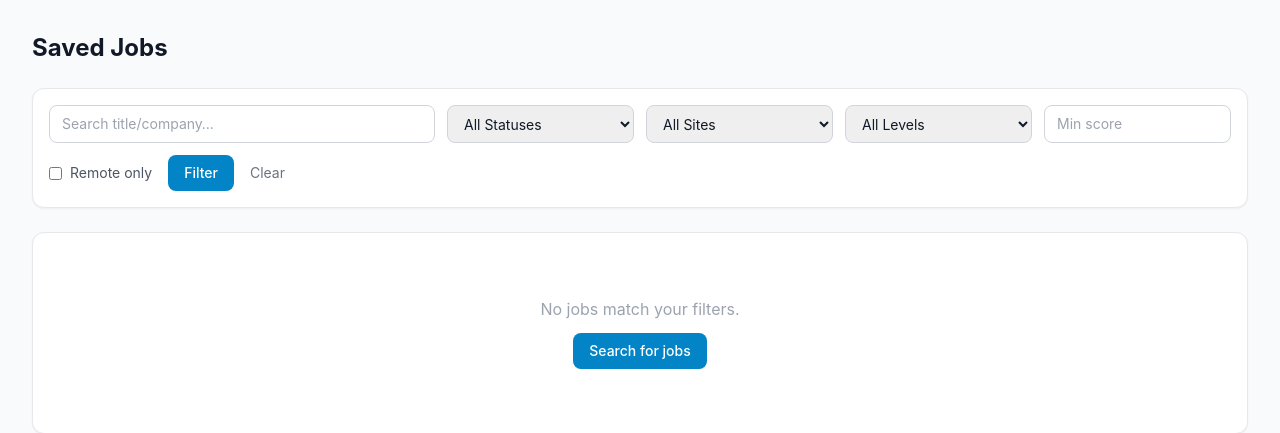
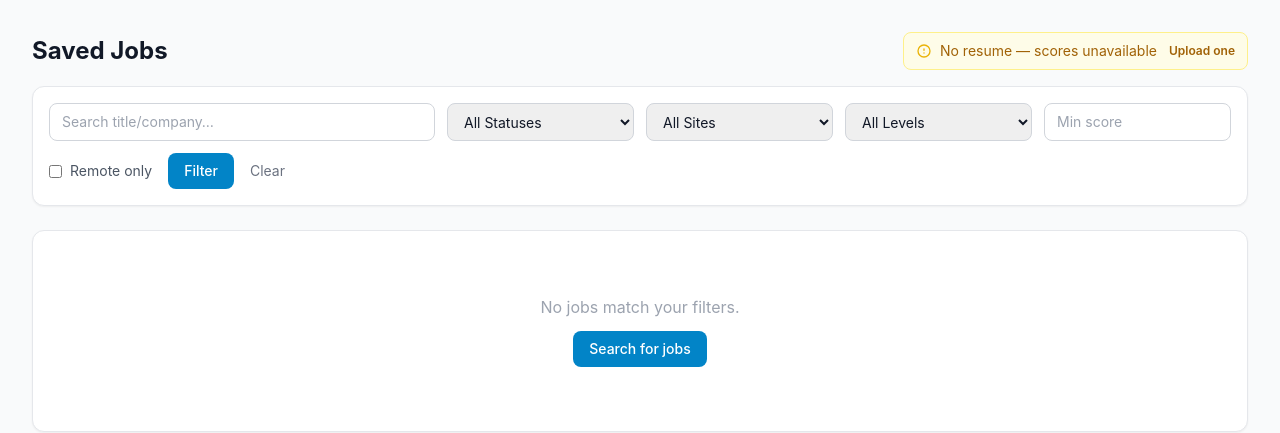
Before and after one commit to cfmurph/product-jobs, a Flask app: page /jobs in a window 1280 px wide. Shown: the part 57-490 px from the top of the page. Run offline with Flask 3, Linux system fonts and the light colour scheme; data that the repository does not hold is empty; some libraries are stand-ins or nearby versions.

Commit message:
fix: show active resume name on jobs page and job detail
- Jobs page header now shows which resume is active (filename + upload
  date) with a 'change' link, or a yellow warning if no resume is loaded
- Job detail page shows the same under the badges so it's clear which
  resume the score and gap analysis refer to
- Fix RESUME_DIR in parser.py to use absolute path (relative path broke
  uploads when server started from a non-repo-root directory)
- Fix resume upload in web/app.py to use _REPO_ROOT absolute path

Co-authored-by: cmurph <cfmurph@users.noreply.github.com>

```diff
--- a/src/resume/parser.py
+++ b/src/resume/parser.py
@@ -14,7 +14,7 @@ try:
 except ImportError:
     _HAVE_PYPDF = False
 
-RESUME_DIR = Path("data/resumes")
+RESUME_DIR = Path(__file__).parent.parent.parent / "data" / "resumes"
 
 # Product management keywords to look for / score against
 PRODUCT_KEYWORDS: list[str] = [
--- a/web/app.py
+++ b/web/app.py
@@ -266,7 +266,7 @@ def resume_page():
             flash(f"Unsupported file type '{ext}'. Use PDF, DOCX, or TXT.", "error")
             return redirect(url_for("resume_page"))
 
-        tmp = Path("data/resumes") / secure_filename(f.filename)
+        tmp = _REPO_ROOT / "data" / "resumes" / secure_filename(f.filename)
         tmp.parent.mkdir(parents=True, exist_ok=True)
         f.save(tmp)
 
--- a/web/templates/jobs.html
+++ b/web/templates/jobs.html
@@ -2,8 +2,28 @@
 {% block title %}Jobs — product-jobs{% endblock %}
 
 {% block content %}
-<div class="mb-6">
+<div class="mb-4 flex items-center justify-between gap-4 flex-wrap">
   <h1 class="text-2xl font-bold text-gray-900">Saved Jobs</h1>
+
+  <!-- Active resume indicator -->
+  {% if resume %}
+  <div class="flex items-center gap-2 bg-white border border-gray-200 rounded-lg px-3 py-2 text-sm shadow-sm">
+    <svg class="w-4 h-4 text-green-500 flex-shrink-0" fill="none" viewBox="0 0 24 24" stroke="currentColor" stroke-width="2">
+      <path stroke-linecap="round" stroke-linejoin="round" d="M9 12h6m-6 4h6m2 5H7a2 2 0 01-2-2V5a2 2 0 012-2h5.586a1 1 0 01.707.293l5.414 5.414a1 1 0 01.293.707V19a2 2 0 01-2 2z"/>
+    </svg>
+    <span class="text-gray-600">Scoring against <span class="font-semibold text-gray-900">{{ resume.filename }}</span></span>
+    <span class="text-gray-400 text-xs">· uploaded {{ resume.uploaded_at.strftime('%b %d') }}</span>
+    <a href="/resume" class="ml-1 text-xs text-brand-600 hover:underline">change</a>
+  </div>
+  {% else %}
+  <div class="flex items-center gap-2 bg-yellow-50 border border-yellow-200 rounded-lg px-3 py-2 text-sm">
+    <svg class="w-4 h-4 text-yellow-500 flex-shrink-0" fill="none" viewBox="0 0 24 24" stroke="currentColor" stroke-width="2">
+      <path stroke-linecap="round" stroke-linejoin="round" d="M12 9v2m0 4h.01M21 12a9 9 0 11-18 0 9 9 0 0118 0z"/>
+    </svg>
+    <span class="text-yellow-700">No resume — scores unavailable</span>
+    <a href="/resume" class="ml-1 text-xs text-yellow-700 font-semibold hover:underline">Upload one</a>
+  </div>
+  {% endif %}
 </div>
 
 <!-- Filters -->
```
Also changed, not shown: web/templates/job_detail.html (+14 -0 lines), web/templates/resume.html (+30 -7 lines).
